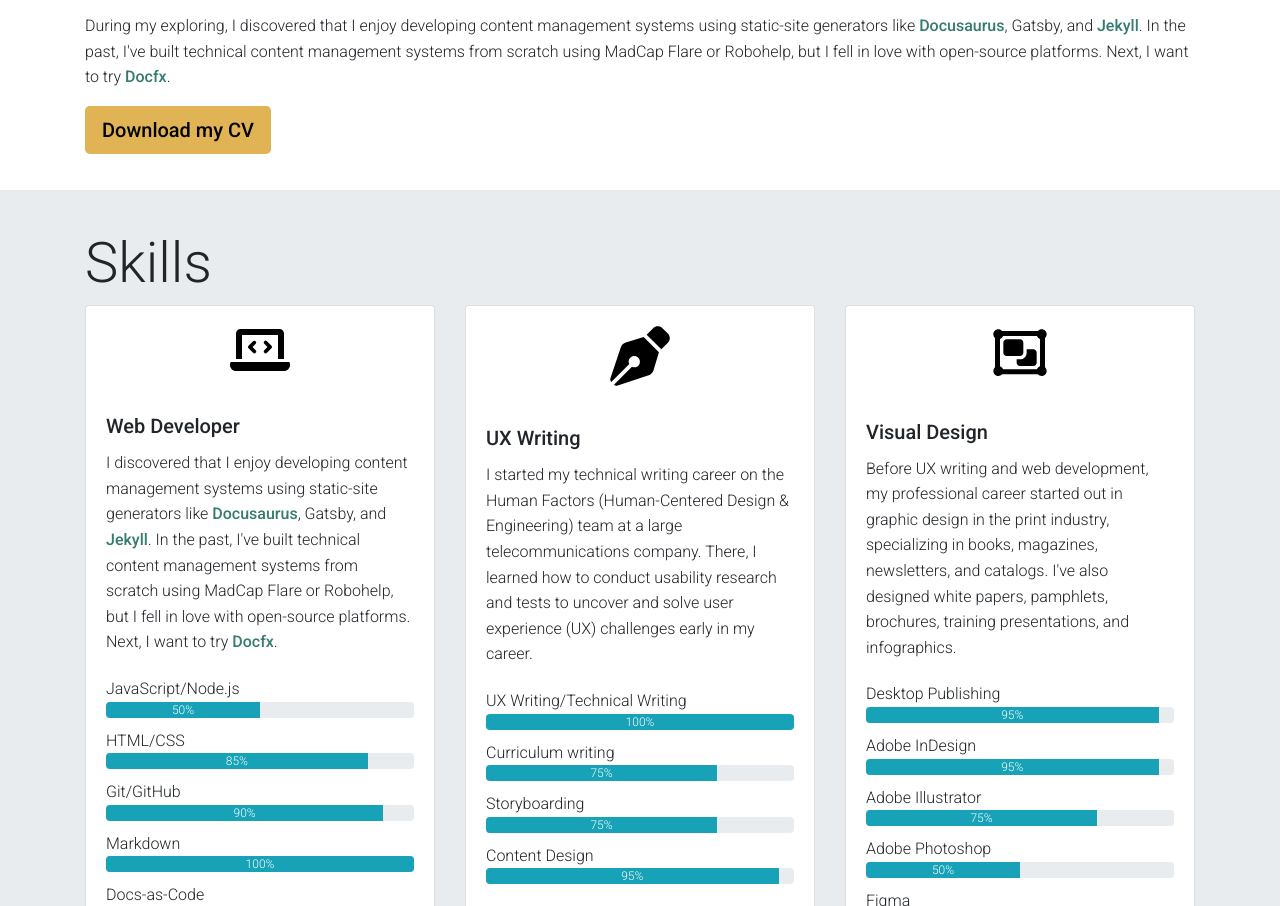
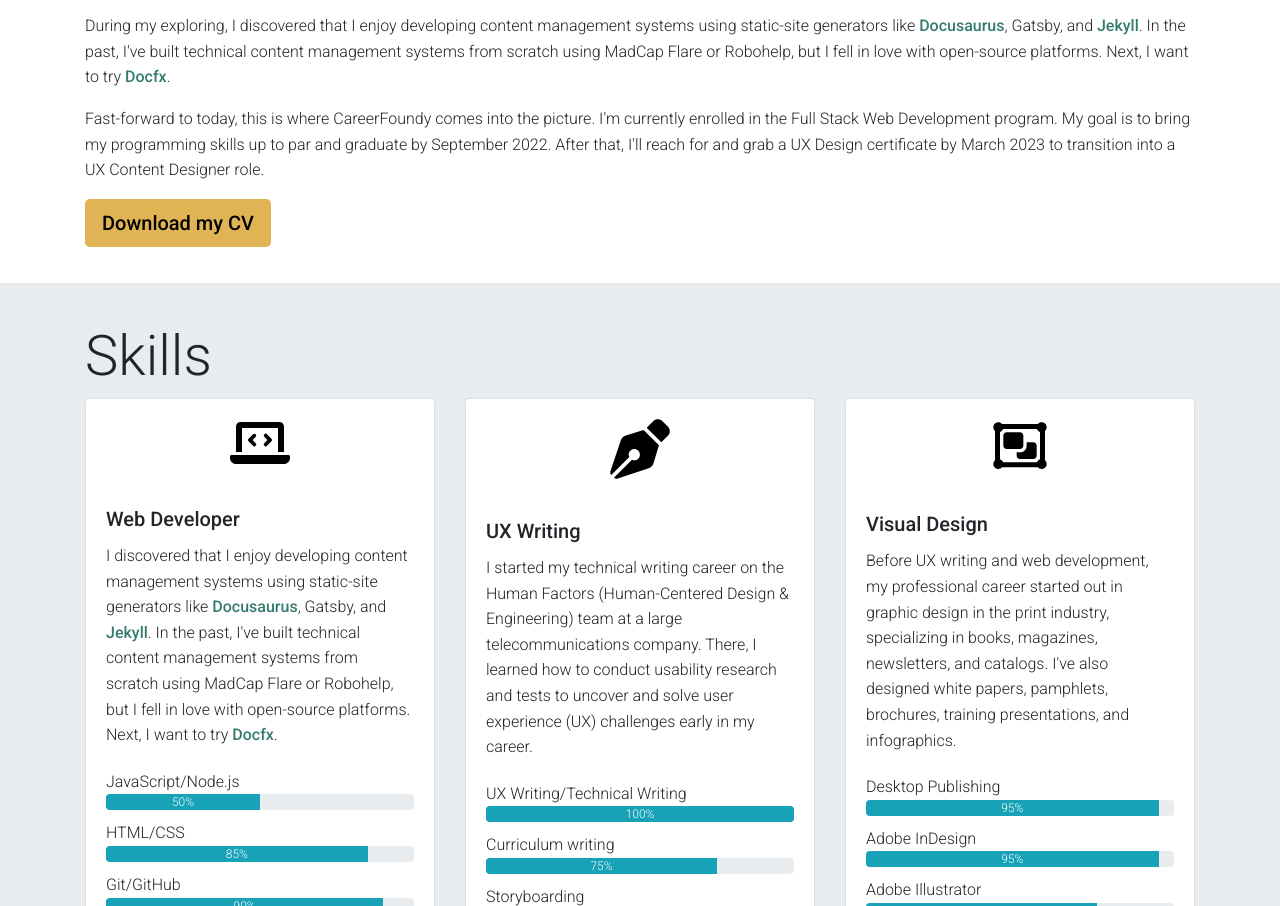
Before and after one commit to patriciamcphee/my-fullstack-portfolio, a website: page index.html in a window 1280 px wide. Shown: the part 1116-2022 px from the top of the page. Drawn offline with nearby package versions, Linux system fonts and the light colour scheme.

Commit message:
add more context around my journey

```diff
--- a/index.html
+++ b/index.html
@@ -78,12 +78,15 @@
 
 
           <h3>How it started</h3>
-          <p>I've been in IT in different capacities for the past 25 years, starting in support and moving to network system administration. However, for the past 20 years, I've been working as a <a href="https://patriciamcphee.github.io/portfolio/docs/resume#work-experience">User Experience (UX) Technical Writer</a>taking the guesswork out of complex technical applications and corresponding content. Over the last 12 years, I've helped organizations reduce, simplify, and restructure their content, ensuring quality and accuracy, and increasing customer satisfaction rates.</p>
+          <p>I've been in IT in different capacities for the past 25 years, starting in support and moving to network system administration. However, for the past 20 years, I've been working as a <a href="https://patriciamcphee.github.io/portfolio/docs/resume#work-experience">User Experience (UX) Technical Writer</a> taking the guesswork out of complex technical applications and corresponding content. Over the last 12 years, I've helped organizations reduce, simplify, and restructure their content, ensuring quality and accuracy, and increasing customer satisfaction rates.</p>
 
           <h3>How I got here</h3>
           <p>About 12 years ago, I became disenchanted with my career choice. So I started to explore different careers like Medical Writer, Voiceover/Voice Actor or returning to my roots as a Graphic Designer. I even considered transitioning to UX/UI Designer, Instructional Designer, or Web Developer. However, after exploring these possibilities, I decided on Full Stack Web Developer.</p>
 
           <p>During my exploring, I discovered that I enjoy developing content management systems using static-site generators like <a href="https://docusaurus.io/docs">Docusaurus</a>, Gatsby, and <a href="https://jekyllrb.com/">Jekyll</a>. In the past, I've built technical content management systems from scratch using MadCap Flare or Robohelp, but I fell in love with open-source platforms. Next, I want to try <a href="https://dotnet.github.io/docfx/tutorial/docfx_getting_started.html">Docfx</a>.
+          </p>
+          <p>
+            Fast-forward to today, this is where CareerFoundy comes into the picture. I'm currently enrolled in the Full Stack Web Development program. My goal is to bring my programming skills up to par and graduate by September 2022. After that, I'll reach for and grab a UX Design certificate by March 2023 to transition into a UX Content Designer role.
           </p>
 
           <p>
```
